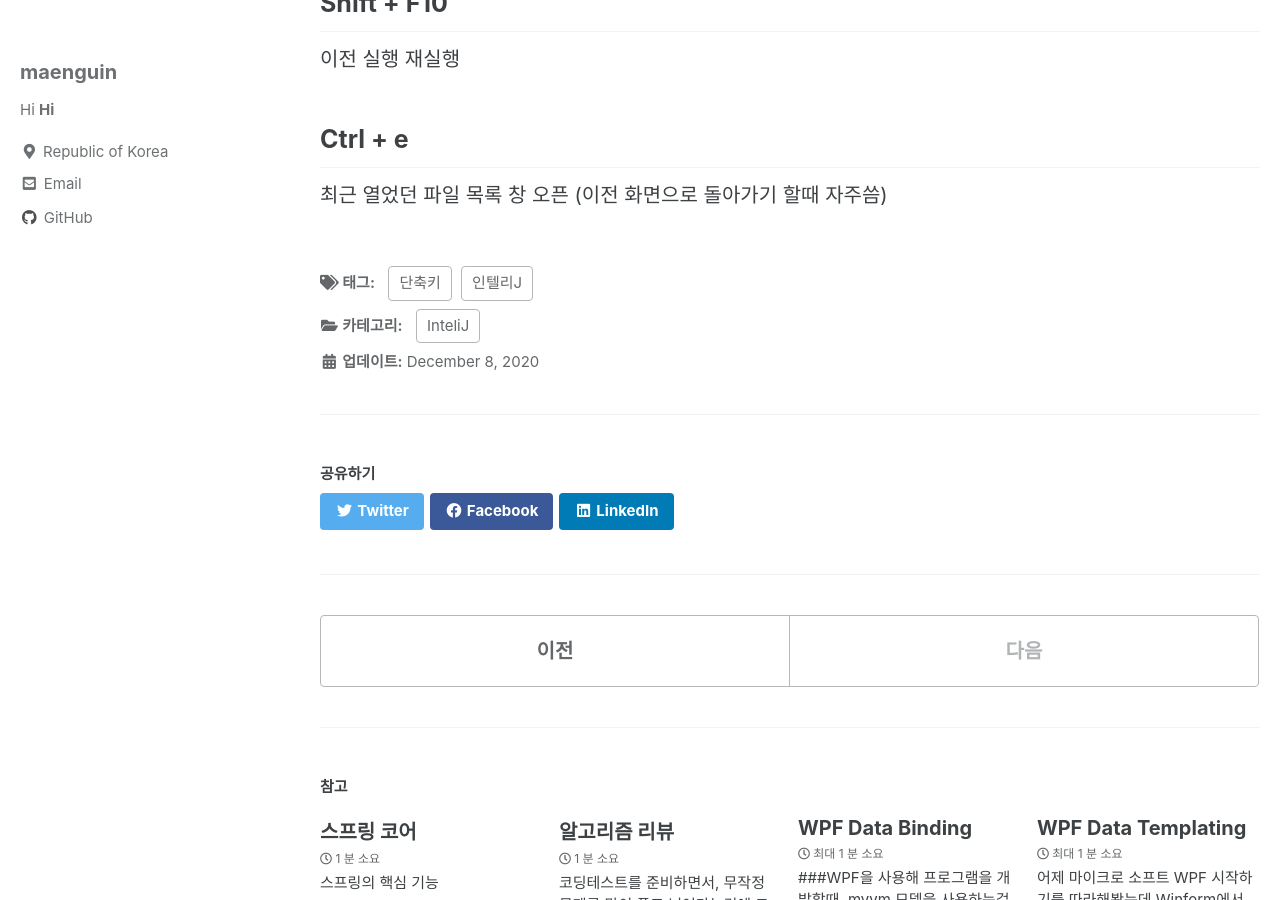
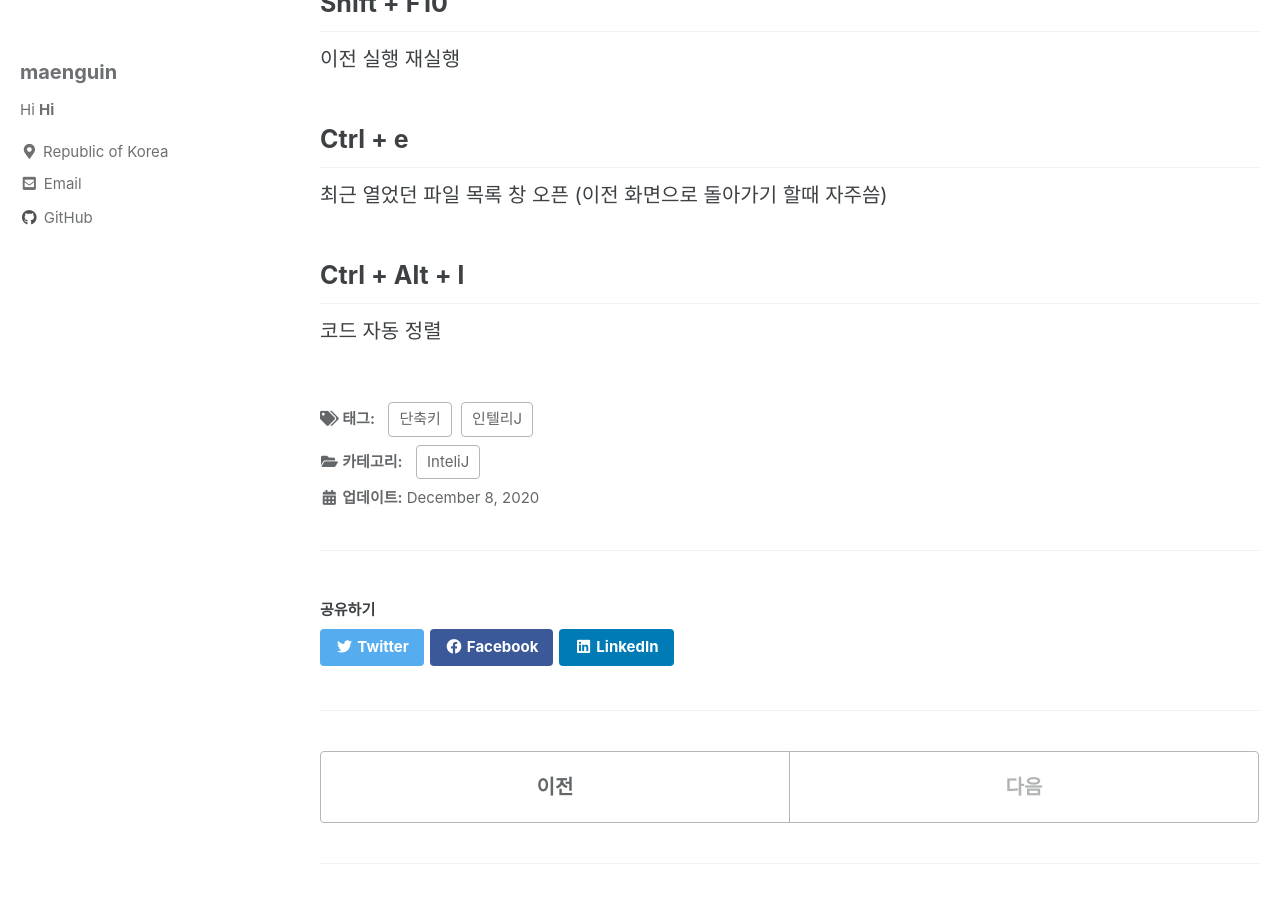
Before and after one commit to maenguin/maenguin.github.io, a Jekyll site: the page built from _posts/2020-12-08-intelij-command.md, in a window 1280 px wide and 900 px high, scrolled down 993 px. Built offline with Jekyll 4.4.1, drawn with Linux system fonts in a browser that asks for light colours; cached includes are drawn as plain includes.

Commit message:
Update 2020-12-08-intelij-command.md

```diff
--- a/_posts/2020-12-08-intelij-command.md
+++ b/_posts/2020-12-08-intelij-command.md
@@ -30,3 +30,6 @@ tags:
 
 ## Ctrl + e
 최근 열었던 파일 목록 창 오픈 (이전 화면으로 돌아가기 할때 자주씀)
+
+## Ctrl + Alt + l
+코드 자동 정렬
```
